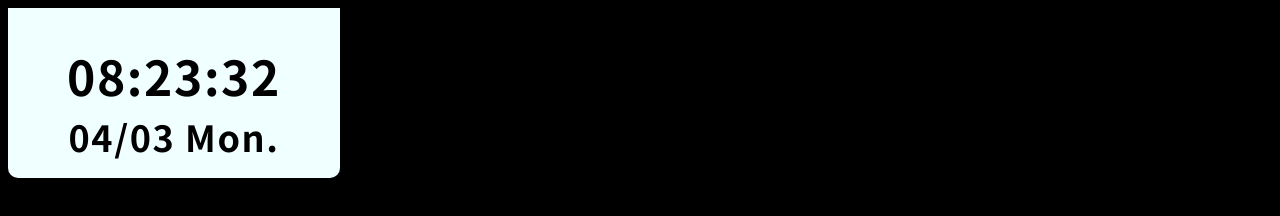
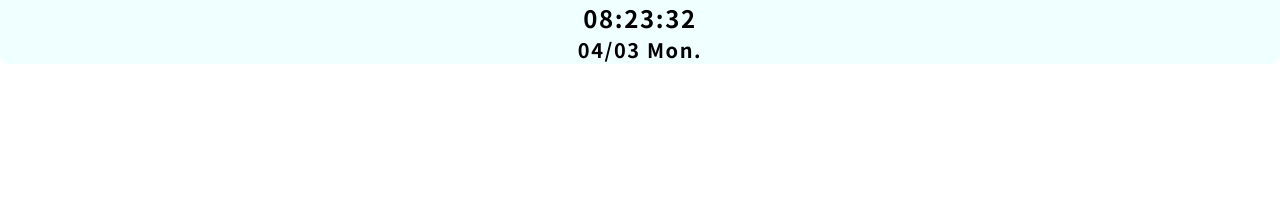
Before and after one commit to KohsukeFuchi/OBSClock, a plain HTML site: page index.html in a window 1280 px wide. Drawn offline with Linux system fonts and the light colour scheme.

Commit message:
CSSの修正

```diff
--- a/index.css
+++ b/index.css
@@ -1,24 +1,21 @@
 #body{
     font-family: 'Noto Sans JP', sans-serif;
-    background-color: black;
+    margin: 0;
 }
 #date-wrapper{
     background-color: azure;
     text-align: center;
-    padding: 2rem 1rem 1rem 1rem;
     border-radius: 0 0 10px 10px;
-    height: 100%;
-    width: 300px;
 }
 #date-time{
     letter-spacing: 0.1rem;
     font-variant-numeric: tabular-nums;
     font-weight: 900;
-    font-size: 48px;
+    font-size: 24px;
 }
 #date-date{
     letter-spacing: 0.1rem;
     font-variant-numeric: tabular-nums;
-    font-size: 36px;
+    font-size: 20px;
     font-weight: 600;
 }
```
